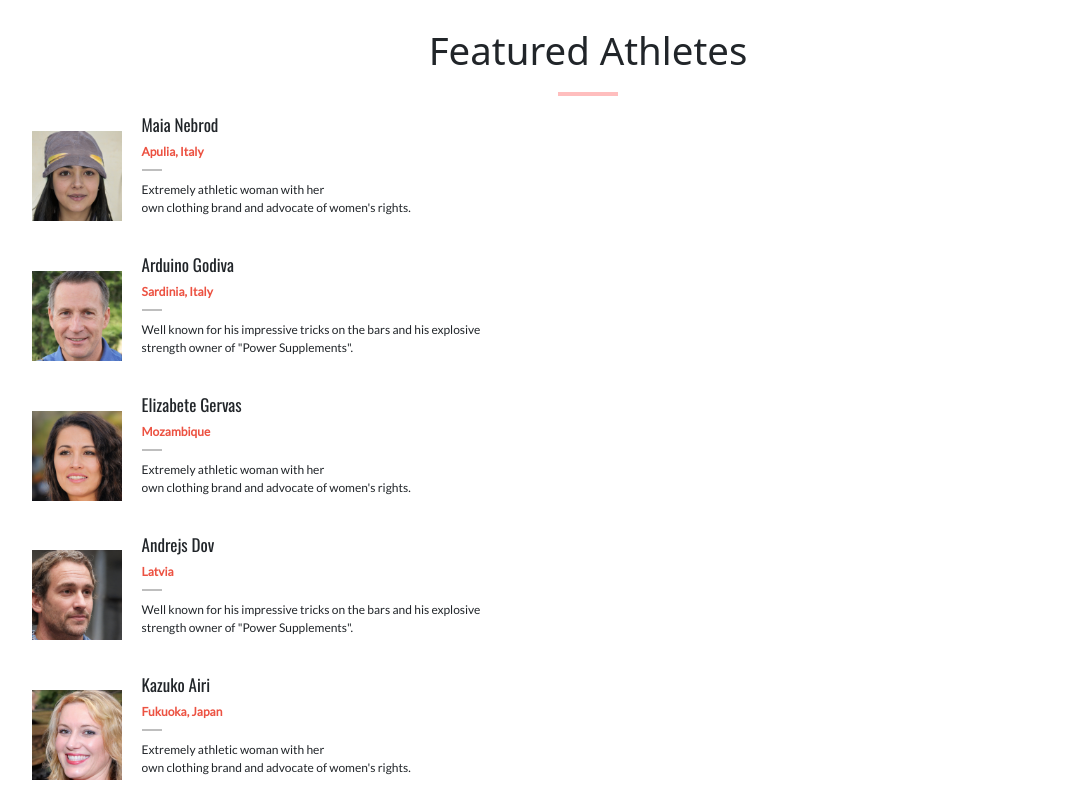
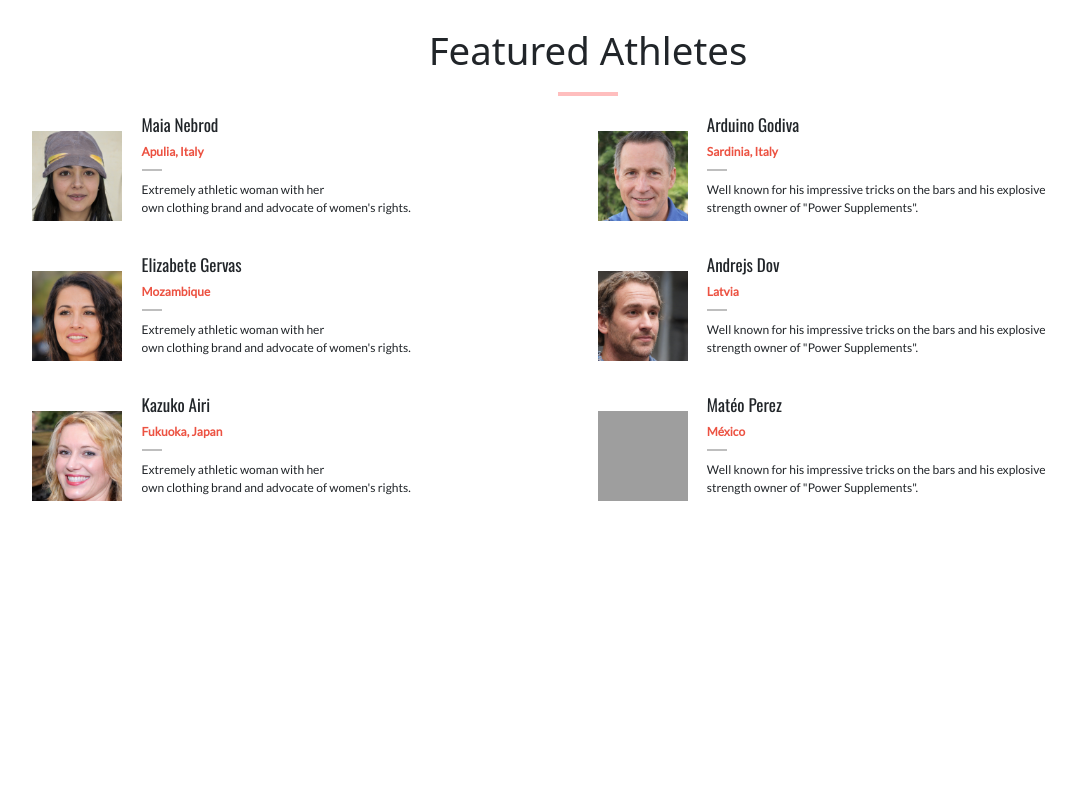
Before and after one commit to mike2611/calisthenics-guide, a plain HTML site: page index.html in a window 1280 px wide. Shown: the part 1374-2173 px from the top of the page, without its empty margins (52-1128 px from the left). After the commit the page ends 1890 px from the top, so only its background shows below. Drawn offline with nearby package versions, Linux system fonts and the light colour scheme; grey boxes are pictures that could not be loaded.

Commit message:
Add responsive desktop dsign Featured Athletes

```diff
--- a/index.html
+++ b/index.html
@@ -199,7 +199,7 @@
                 <h2 class="mb-0 mt-4">Featured Athletes</h2>
                 <hr class="half-border">
             </div>
-            <div class="row row-cols-1 gx-3 gy-3" id="list-athlete">
+            <div class="row row-cols-1 row-cols-md-2 gx-3 gy-3" id="list-athlete">
                 <div class="col featured-athlete d-none">
                     <div class="d-flex align-items-center">
                         <img class="athlete-img me-3" src="" alt="Athlete Photo">
```
